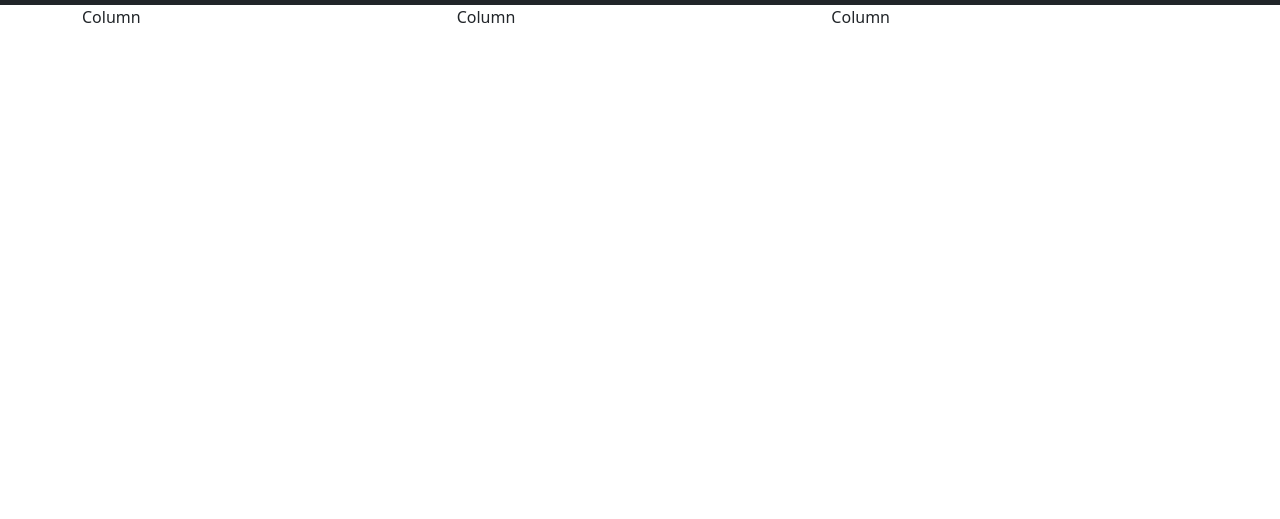
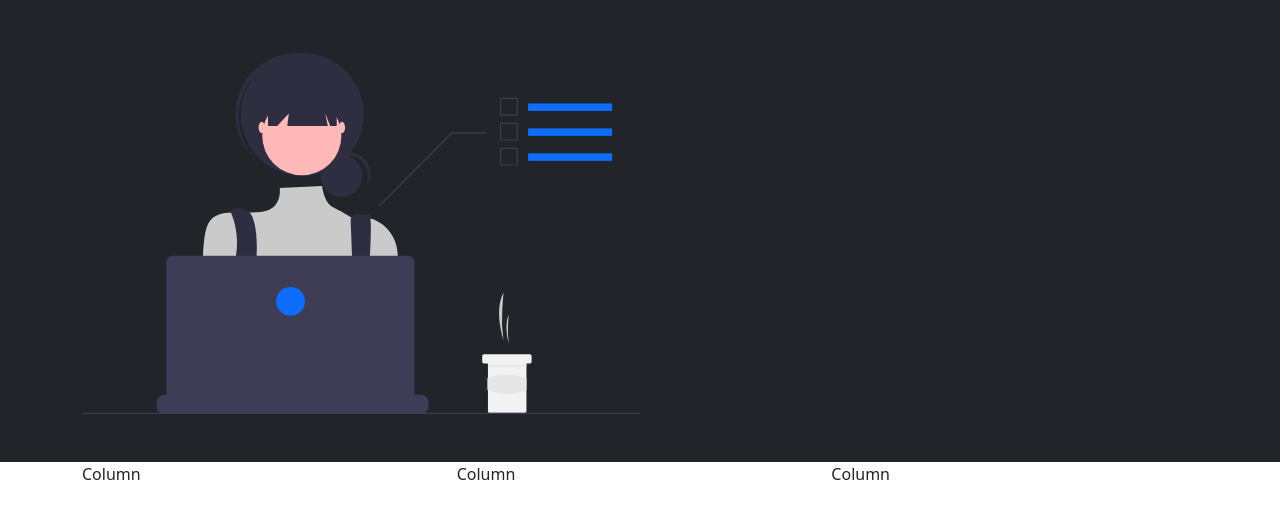
Before and after one commit to martindw26/technologie_dev, a plain HTML site: page index.html in a window 1280 px wide. Shown: the part 51-570 px from the top of the page. Drawn offline with nearby package versions, Linux system fonts and the light colour scheme.

Commit message:
added showcase container

```diff
--- a/index.html
+++ b/index.html
@@ -9,6 +9,8 @@
     <link rel="stylesheet" href="style.css">
 </head>
 <body>
+
+<!-- Navbar-->
 <nav class="navbar navbar-expand-lg bg-dark navbar-dark">
     <div class="container">
         <a href="#" class="navbar-brand">Home</a>
@@ -34,6 +36,17 @@
     <div>
 </nav>
 
+<!-- showcase-->
+<section class="bg-dark text-light p-5 text-center">
+    <div class="container">
+        <div class="d-sm-flex">
+            <div></div>
+            <img class="img-fluid w-50" src="IMG/showcase.svg" alt="showcase">
+        </div>
+    </div>
+</section>
+
+
 <div class="container">
 
 <div class="row justify-content-center align-items-center g-2">
```
Also changed, not shown: img/fundamentals.svg (added), img/react.svg (added), img/showcase.svg (added).
